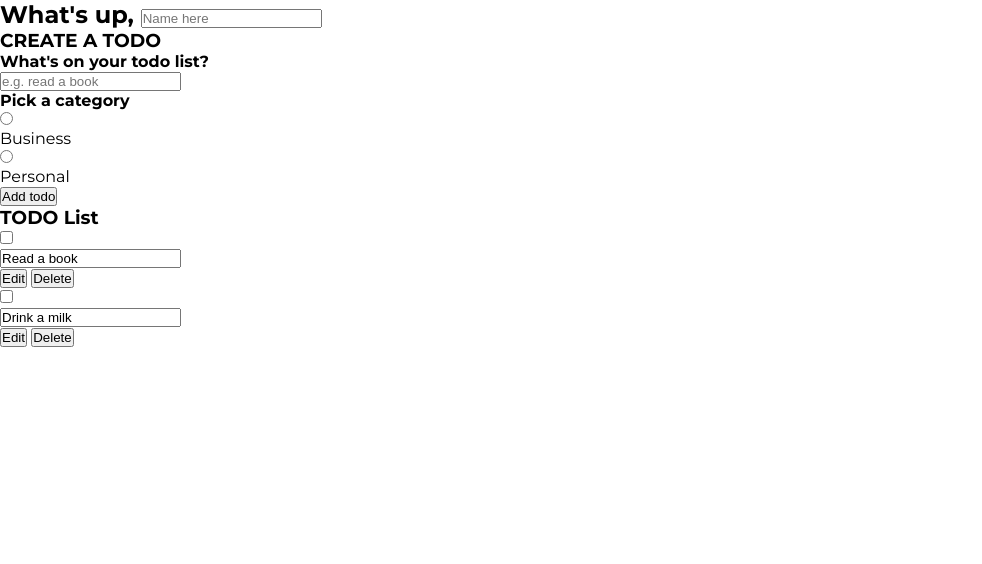
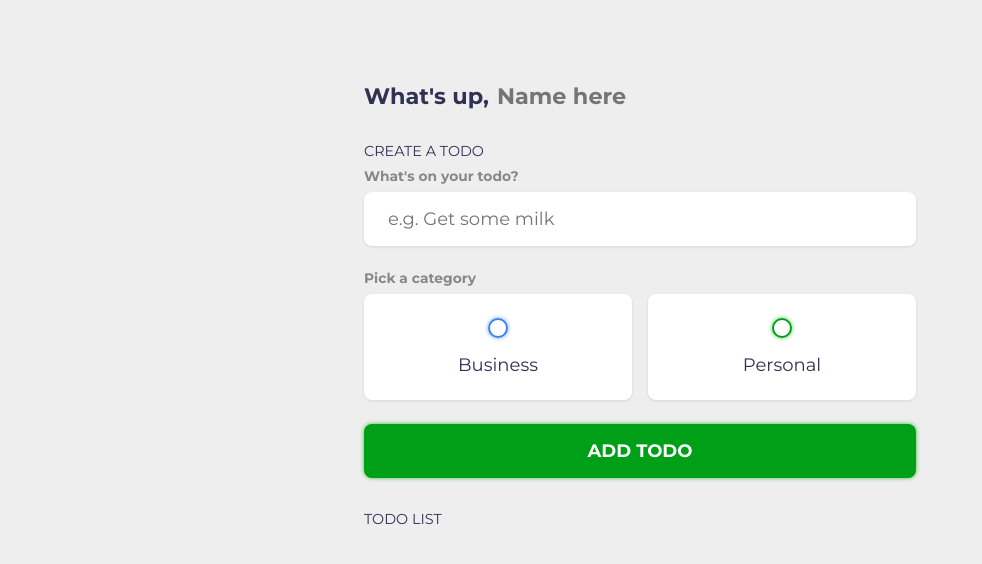
Before and after one commit to jahongirdev/todoapp, a plain HTML site: page index.html in a window 1280 px wide. Shown: the whole page, without its empty margins (0-982 px from the left). Drawn offline with Linux system fonts and the light colour scheme.

Commit message:
add styles

```diff
--- a/css/style.css
+++ b/css/style.css
@@ -1,9 +1,244 @@
-/* General */
-*{
-    margin: 0;
-    padding: 0;
-    box-sizing: border-box;
+/* Variables */
+:root {
+	--primary: #009f18;
+	--business: #3a82ee;
+	--personal: var(--primary);
+	--light: #EEE;
+	--grey: #888;
+	--dark: #313154;
+	--danger: #ff5b57;
+
+	--shadow: 0 1px 3px rgba(0, 0, 0, 0.1);
+
+	--business-glow: 0px 0px 4px rgba(58, 130, 238, 0.75);
+	--personal-glow: 0px 0px 4px rgba(9, 182, 0, 0.75);
 }
+
+/* Resets */
+* {
+	margin: 0;
+	padding: 0;
+	box-sizing: border-box;
+	font-family: 'Montserrat', sans-serif;
+}
+
+input:not([type="radio"]):not([type="checkbox"]), button {
+	appearance: none;
+	border: none;
+	outline: none;
+	background: none;
+	cursor: initial;
+}
+
 body {
-    font-family: "Montserrat", sans-serif;
+	background: var(--light);
+	color: var(--dark);
+    display: flex;
+    justify-content: center;
+    align-items: center;
 }
+
+section {
+	margin-top: 2rem;
+	margin-bottom: 2rem;
+	padding-left: 1.5rem;
+	padding-right: 1.5rem;
+}
+
+h3 {
+	color: var(--dark);
+	font-size: 0.9rem;
+	font-weight: 400;
+	margin-bottom: 0.5rem;
+}
+
+h4 {
+	color: var(--grey);
+	font-size: 0.865rem;
+	font-weight: 700;
+	margin-bottom: 0.5rem;
+}
+
+main {
+    max-width: 600px;
+    width: 100%;
+    margin-top: 50px;
+}
+
+.greeting .title {
+	display: flex;
+}
+
+.greeting .title input {
+	margin-left: 0.5rem;
+	flex: 1 1 0%;
+	min-width: 0;
+}
+
+.greeting .title,
+.greeting .title input {
+	color: var(--dark);
+	font-size: 1.4rem;
+	font-weight: 700;
+}
+
+.create-todo input[type="text"] {
+	display: block;
+	width: 100%;
+	font-size: 1.125rem;
+	padding: 1rem 1.5rem;
+	color: var(--dark);
+	background-color: #FFF;
+	border-radius: 0.5rem;
+	box-shadow: var(--shadow);
+	margin-bottom: 1.5rem;
+}
+
+.create-todo .options {
+	display: grid;
+	grid-template-columns: repeat(2, 1fr);
+	grid-gap: 1rem;
+	margin-bottom: 1.5rem;
+}
+
+.create-todo .options label {
+	display: flex;
+	flex-direction: column;
+	align-items: center;
+	justify-content: center;
+	background-color: #FFF;
+	padding: 1.5rem;
+	box-shadow: var(--shadow);
+	border-radius: 0.5rem;
+	cursor: pointer;
+}
+
+input[type="radio"],
+input[type="checkbox"] {
+	display: none;
+}
+
+.bubble {
+	display: flex;
+	align-items: center;
+	justify-content: center;
+	width: 20px;
+	height: 20px;
+	border-radius: 999px;
+	border: 2px solid var(--business);
+	box-shadow: var(--business-glow);
+}
+
+.bubble.personal {
+	border-color: var(--personal);
+	box-shadow: var(--personal-glow);
+}
+
+.bubble::after {
+	content: '';
+	display: block;
+	opacity: 0;
+	width: 0px;
+	height: 0px;
+	background-color: var(--business);
+	box-shadow: var(--business-glow);
+	border-radius: 999px;
+	transition: 0.2s ease-in-out;
+}
+
+.bubble.personal::after {
+	background-color: var(--personal);
+	box-shadow: var(--personal-glow);
+}
+
+input:checked ~ .bubble::after {
+	width: 10px;
+	height: 10px;
+	opacity: 1;
+}
+
+.create-todo .options label div {
+	color: var(--dark);
+	font-size: 1.125rem;
+	margin-top: 1rem;
+}
+
+.create-todo input[type="submit"] {
+	display: block;
+	width: 100%;
+	font-size: 1.125rem;
+	padding: 1rem 1.5rem;
+	color: #FFF;
+	font-weight: 700;
+	text-transform: uppercase;
+	background-color: var(--primary);
+	box-shadow: var(--personal-glow);
+	border-radius: 0.5rem;
+	cursor: pointer;
+	transition: 0.2s ease-out;
+}
+
+.create-todo input[type="submit"]:hover {
+	opacity: 0.75;
+}
+
+.todo-list .list {
+	margin: 1rem 0;
+}
+
+.todo-list .todo-item {
+	display: flex;
+	align-items: center;
+	background-color: #FFF;
+	padding: 1rem;
+	border-radius: 0.5rem;
+	box-shadow: var(--shadow);
+	margin-bottom: 1rem;
+}
+
+.todo-item label {
+	display: block;
+	margin-right: 1rem;
+	cursor: pointer;
+}
+
+.todo-item .todo-content {
+	flex: 1 1 0%;
+}
+
+.todo-item .todo-content input {
+	color: var(--dark);
+	font-size: 1.125rem;
+}
+
+.todo-item .actions {
+	display: flex;
+	align-items: center;
+}
+
+.todo-item .actions button {
+	display: block;
+	padding: 0.5rem;
+	border-radius: 0.25rem;
+	color: #FFF;
+	cursor: pointer;
+	transition: 0.2s ease-in-out;
+}
+
+.todo-item .actions button:hover {
+	opacity: 0.75;
+}
+
+.todo-item .actions .edit {
+	margin-right: 0.5rem;
+	background-color: var(--primary);
+}
+
+.todo-item .actions .delete {
+	background-color: var(--danger);
+}
+
+.todo-item.done .todo-content input {
+	text-decoration: line-through;
+	color: var(--grey);
+}
--- a/index.html
+++ b/index.html
@@ -18,42 +18,35 @@
     </head>
 <body>
 
+    <!-- App Wrapper -->
 	<main class="app">
-
+		<!-- Greeting -->
 		<section class="greeting">
 			<h2 class="title">
-                What's up, <input type="text" id="name" placeholder="Name here">
+				What's up, <input type="text" id="name" placeholder="Name here" />
 			</h2>
 		</section>
 
+		<!-- New Todo -->
 		<section class="create-todo">
 			<h3>CREATE A TODO</h3>
 			<form id="new-todo-form">
-                <h4>What's on your todo list?</h4>
+				<h4>What's on your todo?</h4>
 				<input
 					type="text"
+					placeholder="e.g. Get some milk"
 					name="content"
-                    id="content"
-                    placeholder="e.g. read a book" />
+					id="content" />
+
 				<h4>Pick a category</h4>
-
 				<div class="options">
 					<label>
-                        <input
-                            type="radio"
-                            name="category"
-                            id="category1"
-                            value="business" />
+						<input type="radio" name="category" id="category1" value="business" />
 						<span class="bubble business"></span>
 						<div>Business</div>
 					</label>
-
 					<label>
-                        <input
-                            type="radio"
-                            name="category"
-                            id="category2"
-                            value="perosnal" />
+						<input type="radio" name="category" id="category2" value="personal" />
 						<span class="bubble personal"></span>
 						<div>Personal</div>
 					</label>
@@ -63,43 +56,11 @@
 			</form>
 		</section>
 
+		<!-- Todo List -->
 		<section class="todo-list">
-            <h3>TODO List</h3>
-            <div class="list" id="todo-list">
-                <div class="todo-item">
-                    <label>
-                        <input type="checkbox" />
-                        <span class="bubble business"></span>
-                    </label>
-
-                    <div class="todo-content">
-                        <input type="text" value="Read a book" readonly />
-                    </div>
-
-                    <div class="actions">
-                        <button class="edit">Edit</button>
-                        <button class="delete">Delete</button>
-                    </div>
-                </div>
-
-                <div class="todo-item">
-                    <label>
-                        <input type="checkbox" />
-                        <span class="bubble personal"></span>
-                    </label>
-
-                    <div class="todo-content">
-                        <input type="text" value="Drink a milk" readonly />
-                    </div>
-
-                    <div class="actions">
-                        <button class="edit">Edit</button>
-                        <button class="delete">Delete</button>
-                    </div>
-                </div>
-            </div>
+			<h3>TODO LIST</h3>
+			<div class="list" id="todo-list"></div>
 		</section>
-
 	</main>
 
     <!-- Javascript files -->
```
Lines whose indentation alone changed are shown as unchanged.
